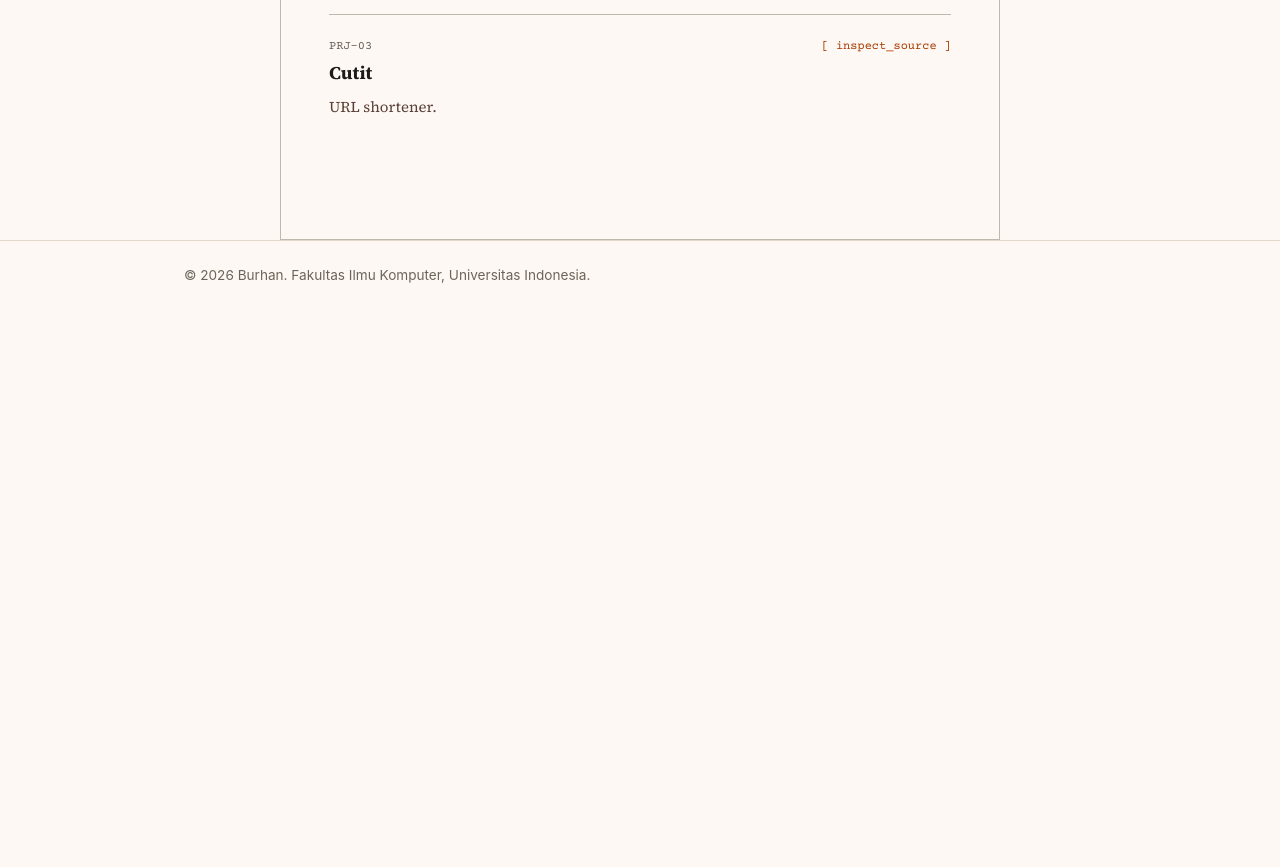
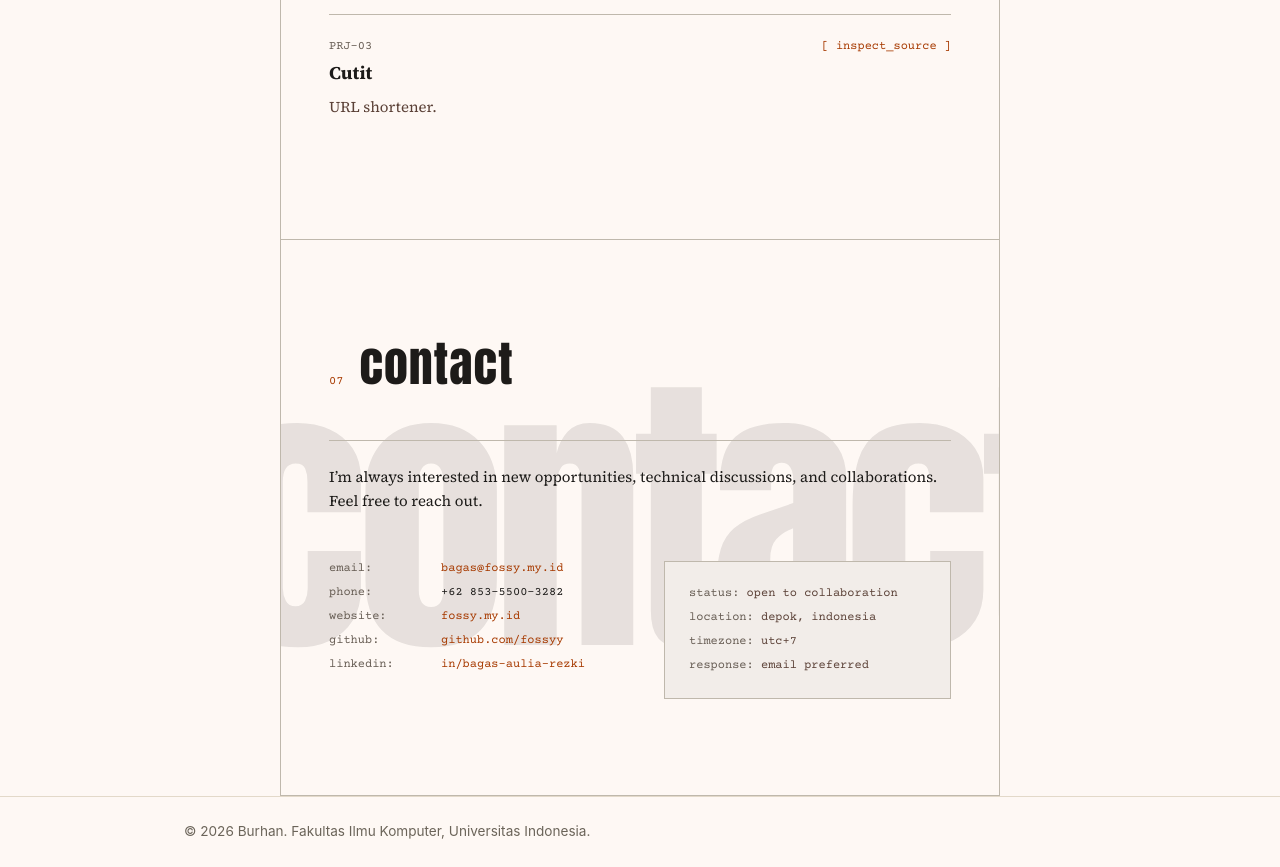
Before and after one commit to fossyy/myportofolio, a Django app: page / in a window 1280 px wide. Shown: the part 2564-3431 px from the top of the page. Before the commit the page ends 2847 px from the top, so only its background shows below. Run offline with Django 5.2, Linux system fonts and the light colour scheme.

Commit message:
feat: contact section

```diff
--- a/static/css/style.css
+++ b/static/css/style.css
@@ -692,6 +692,88 @@ a:focus-visible {
     }
 }
 
+.contact-intro {
+    max-width: 672px;
+    margin-bottom: var(--space-xl);
+    color: var(--color-on-surface);
+    font-family: var(--font-body);
+    font-size: 15px;
+    line-height: 24px;
+}
+
+.contact-grid {
+    display: grid;
+    grid-template-columns: minmax(0, 1fr);
+    gap: var(--space-xl);
+}
+
+.contact-details {
+    display: flex;
+    min-width: 0;
+    flex-direction: column;
+    gap: var(--space-sm);
+    font-family: var(--font-technical);
+    font-size: 12px;
+    line-height: 16px;
+}
+
+.contact-row {
+    display: flex;
+    min-width: 0;
+    align-items: center;
+}
+
+.contact-row__label {
+    width: 96px;
+    flex-shrink: 0;
+    margin-right: var(--space-md);
+    color: var(--color-tertiary);
+}
+
+.contact-link {
+    min-width: 0;
+    overflow-wrap: anywhere;
+    color: var(--color-primary);
+    text-decoration: none;
+    transition: color 150ms ease;
+}
+
+.contact-link:hover {
+    text-decoration: underline;
+}
+
+.contact-cursor {
+    width: 8px;
+    height: 16px;
+    flex-shrink: 0;
+    margin-left: var(--space-md);
+    background: var(--color-primary-container);
+}
+
+.contact-status {
+    padding: var(--space-lg);
+    color: var(--color-on-surface-variant);
+    background: var(--color-surface-container);
+    border: 1px solid var(--color-outline);
+    font-family: var(--font-technical);
+    font-size: 12px;
+    line-height: 16px;
+}
+
+.contact-status p + p {
+    margin-top: var(--space-sm);
+}
+
+.contact-status span {
+    color: var(--color-tertiary);
+}
+
+@media (min-width: 768px) {
+    .contact-grid {
+        grid-template-columns: repeat(2, minmax(0, 1fr));
+    }
+}
+
 h1, .brand {
     font-family: "Space Grotesk", -apple-system, sans-serif;
 }
--- a/templates/index.html
+++ b/templates/index.html
@@ -229,6 +229,54 @@
                 </div>
             </div>
         </section>
+
+        <section class="portfolio-section contact-section" id="contact">
+            <div class="section-watermark" aria-hidden="true">contact</div>
+
+            <div class="section-heading">
+                <span class="section-number">07</span>
+                <h2 class="section-title">contact</h2>
+            </div>
+
+            <div class="section-content">
+                <p class="contact-intro">
+                    I’m always interested in new opportunities, technical discussions, and collaborations. Feel free to reach out.
+                </p>
+
+                <div class="contact-grid">
+                    <div class="contact-details">
+                        <div class="contact-row">
+                            <span class="contact-row__label">email:</span>
+                            <a class="contact-link" href="mailto:bagas@fossy.my.id">bagas@fossy.my.id</a>
+                        </div>
+                        <div class="contact-row">
+                            <span class="contact-row__label">phone:</span>
+                            <span>+62 853-5500-3282</span>
+                        </div>
+                        <div class="contact-row">
+                            <span class="contact-row__label">website:</span>
+                            <a class="contact-link" href="https://fossy.my.id/" target="_blank" rel="noopener noreferrer">fossy.my.id</a>
+                        </div>
+                        <div class="contact-row">
+                            <span class="contact-row__label">github:</span>
+                            <a class="contact-link" href="https://github.com/fossyy" target="_blank" rel="noopener noreferrer">github.com/fossyy</a>
+                        </div>
+                        <div class="contact-row">
+                            <span class="contact-row__label">linkedin:</span>
+                            <a class="contact-link" href="https://www.linkedin.com/in/bagas-aulia-rezki/" target="_blank" rel="noopener noreferrer">in/bagas-aulia-rezki</a>
+                            <span class="contact-cursor blinking-cursor" aria-hidden="true"></span>
+                        </div>
+                    </div>
+
+                    <div class="contact-status">
+                        <p><span>status:</span> open to collaboration</p>
+                        <p><span>location:</span> depok, indonesia</p>
+                        <p><span>timezone:</span> utc+7</p>
+                        <p><span>response:</span> email preferred</p>
+                    </div>
+                </div>
+            </div>
+        </section>
     </main>
 
     <footer class="site-footer">
```
